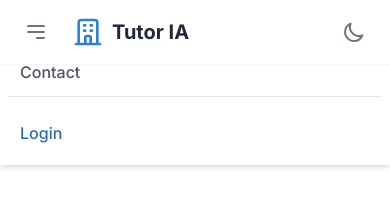
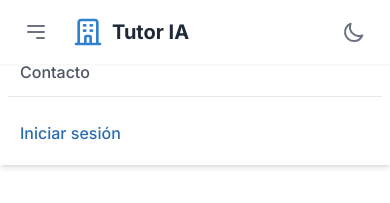
Before and after one commit to alexanardi/mvp-tutor-ia-frontend, a Vue app: page / in a window 390 px wide. Both pictures are taken after a click on the button "Open menu". Shown: the top 203 px of the page. Built offline with nearby package versions, Linux system fonts and the light colour scheme; no server answers.

Commit message:
Cambios mobile

```diff
--- a/src/components/layout/MobileMenu.vue
+++ b/src/components/layout/MobileMenu.vue
@@ -20,7 +20,7 @@ const login = () => {
     name: 'Demo User',
     email: 'demo@example.com'
   })
-  router.push('/organizations')
+  router.push('/organizaciones')
   emit('close')
 }
 
@@ -36,29 +36,29 @@ const logout = () => {
   <div class="md:hidden bg-white dark:bg-gray-800 shadow-md animate-slide-in">
     <div class="px-2 pt-2 pb-3 space-y-1">
       <router-link
-        to="/guide"
+        to="/guia"
         @click="emit('close')"
         class="block px-3 py-2 rounded-md text-base font-medium text-gray-600 hover:text-gray-900 hover:bg-gray-50
                dark:text-gray-300 dark:hover:text-white dark:hover:bg-gray-700"
       >
-        Guide
+        Guía
       </router-link>
       <router-link
-        to="/contact"
+        to="/contacto"
         @click="emit('close')"
         class="block px-3 py-2 rounded-md text-base font-medium text-gray-600 hover:text-gray-900 hover:bg-gray-50
                dark:text-gray-300 dark:hover:text-white dark:hover:bg-gray-700"
       >
-        Contact
+        Contacto
       </router-link>
       <router-link
         v-if="isLoggedIn"
-        to="/organizations"
+        to="/organizaciones"
         @click="emit('close')"
         class="block px-3 py-2 rounded-md text-base font-medium text-gray-600 hover:text-gray-900 hover:bg-gray-50
                dark:text-gray-300 dark:hover:text-white dark:hover:bg-gray-700"
       >
-        Organizations
+        Organizaciones
       </router-link>
 
       <!-- Línea separadora -->
@@ -69,7 +69,7 @@ const logout = () => {
           class="block w-full text-left px-3 py-2 rounded-md text-base font-medium text-primary-600 hover:text-primary-800
                  hover:bg-gray-50 dark:text-primary-400 dark:hover:text-primary-300 dark:hover:bg-gray-700"
         >
-          Login
+          Iniciar sesión
         </button>
         <button
           v-else
@@ -77,7 +77,7 @@ const logout = () => {
           class="block w-full text-left px-3 py-2 rounded-md text-base font-medium text-gray-600 hover:text-gray-900
                  hover:bg-gray-50 dark:text-gray-300 dark:hover:text-white dark:hover:bg-gray-700"
         >
-          Logout
+          Cerrar sesión
         </button>
       </div>
     </div>
```
